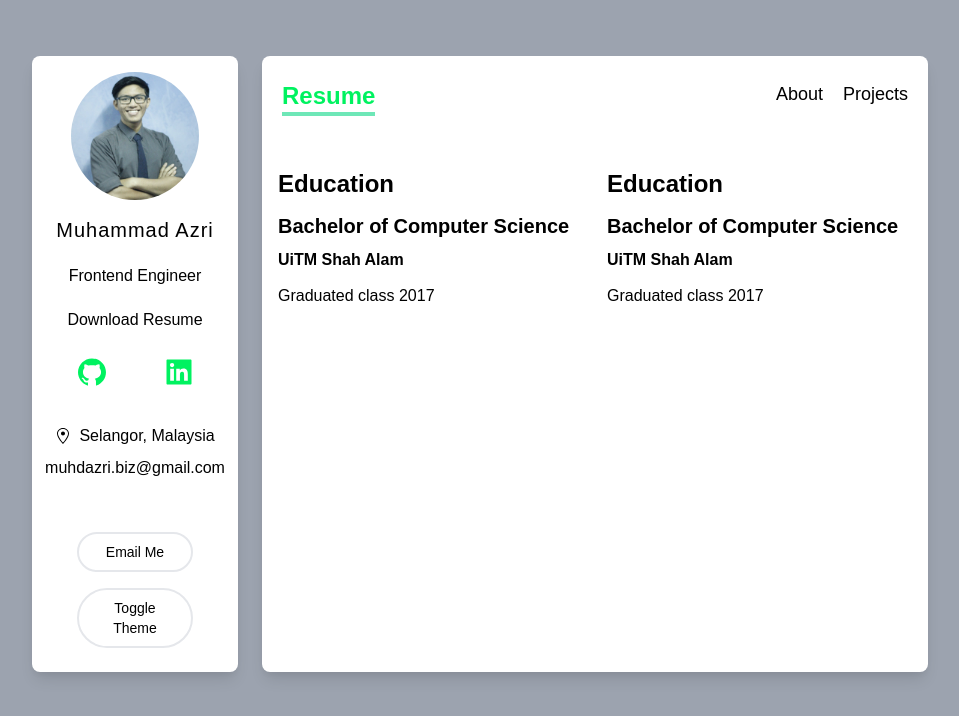
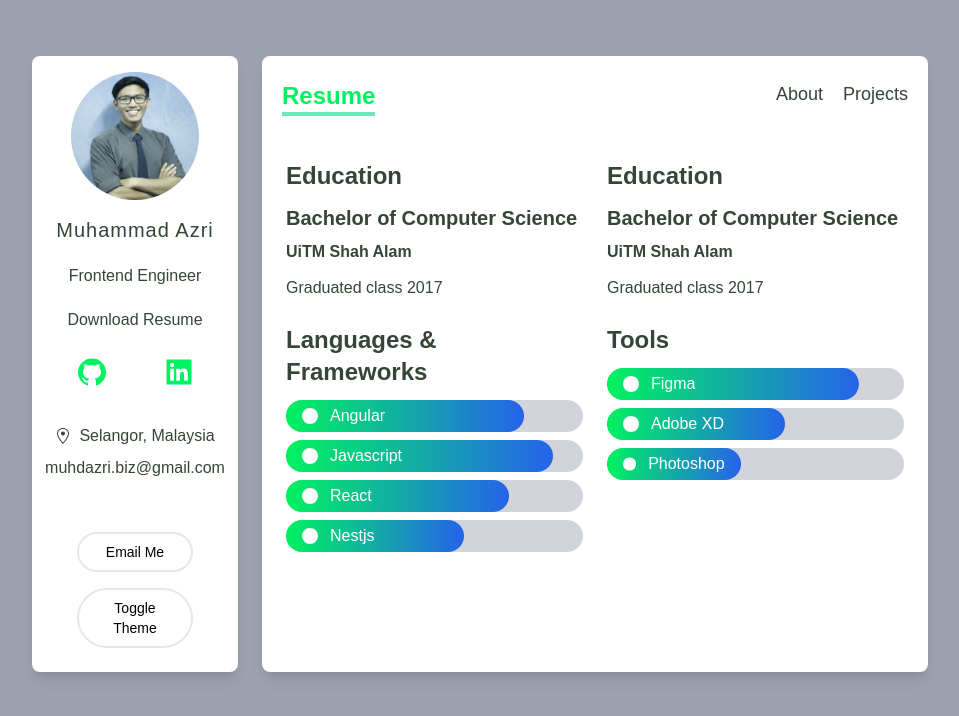
Before and after one commit to AzriZzz/azrizzz-dashboard.io, a Next.js app: page /resume in a window 1280 px wide. Shown: the top 716 px of the page, without its empty margins (160-1119 px from the left). Built offline with nearby package versions, Linux system fonts and the light colour scheme.

Commit message:
add the resume page

```diff
--- /dev/null
+++ b/components/Bar.tsx
@@ -0,0 +1,19 @@
+import { FunctionComponent } from "react";
+import { ISkill } from "../type";
+
+const Bar: FunctionComponent<{ data: ISkill }> = ({
+  data: { Icon, name, level },
+}) => {
+  return (
+    <div className='my-2 text-white bg-gray-300 rounded-full'>
+      <div className="flex items-center px-4 py-1 rounded-full bg-gradient-to-r from-green to-blue-600"
+      style={{width: level}}>
+        <Icon className='mr-3' />
+        {name}
+      </div>
+
+    </div>
+  );
+};
+
+export default Bar;
--- a/data.ts
+++ b/data.ts
@@ -35,27 +35,22 @@
   {
     Icon: BsCircleFill,
     name: "Angular",
-    level: "80",
+    level: "80%",
   },
   {
     Icon: BsCircleFill,
     name: "Javascript",
-    level: "80",
+    level: "90%",
   },
   {
     Icon: BsCircleFill,
     name: "React",
-    level: "70",
-  },
-  {
-    Icon: BsCircleFill,
-    name: "React",
-    level: "80",
+    level: "75%",
   },
   {
     Icon: BsCircleFill,
     name: "Nestjs",
-    level: "80",
+    level: "60%",
   },
 ]
 
@@ -63,15 +58,15 @@
   {
     Icon: BsCircleFill,
     name: "Figma",
-    level: "85",
+    level: "85%",
   },{
     Icon: BsCircleFill,
     name: "Adobe XD",
-    level: "60",
+    level: "60%",
   },
   {
     Icon: BsCircleFill,
     name: "Photoshop",
-    level: "45",
+    level: "45%",
   },
 ]
--- a/pages/resume.tsx
+++ b/pages/resume.tsx
@@ -1,21 +1,47 @@
+import Bar from "../components/Bar";
+import { languages, tools } from "../data";
+
 function resume() {
   return (
-    <div className="p-4">
+    <div className="px-6 py-2">
       <div className="grid gap-6 md:grid-cols-2">
         <div>
-          <h5 className='my-3 text-2xl font-bold'>Education</h5>
-          <div >
-            <h6 className='my-2 text-xl font-bold'>Bachelor of Computer Science</h6>
-            <p className='font-semibold'>UiTM Shah Alam</p>
-            <p className='my-3'>Graduated class 2017</p>
+          <h5 className="my-3 text-2xl font-bold">Education</h5>
+          <div>
+            <h6 className="my-2 text-xl font-bold">
+              Bachelor of Computer Science
+            </h6>
+            <p className="font-semibold">UiTM Shah Alam</p>
+            <p className="my-3">Graduated class 2017</p>
           </div>
         </div>
         <div>
-          <h5 className='my-3 text-2xl font-bold'>Education</h5>
-          <div >
-            <h6 className='my-2 text-xl font-bold'>Bachelor of Computer Science</h6>
-            <p className='font-semibold'>UiTM Shah Alam</p>
-            <p className='my-3'>Graduated class 2017</p>
+          <h5 className="my-3 text-2xl font-bold">Education</h5>
+          <div>
+            <h6 className="my-2 text-xl font-bold">
+              Bachelor of Computer Science
+            </h6>
+            <p className="font-semibold">UiTM Shah Alam</p>
+            <p className="my-3">Graduated class 2017</p>
+          </div>
+        </div>
+      </div>
+
+      <div className="grid gap-6 md:grid-cols-2">
+        <div>
+          <h5 className="my-3 text-2xl font-bold">Languages & Frameworks</h5>
+          <div className="my-2">
+            {languages?.map((language) => (
+              <Bar data={language} key={language.name} />
+            ))}
+          </div>
+        </div>
+        <div>
+          <h5 className="my-3 text-2xl font-bold">Tools</h5>
+          <div className="my-2">
+            {tools?.map((tool) => (
+              <Bar data={tool} key={tool.name} />
+            ))}
           </div>
         </div>
       </div>
--- a/styles/globals.css
+++ b/styles/globals.css
@@ -8,4 +8,5 @@
 body {
   background-color: black;
   font-family: sans-serif;
+  color: #354538
 }
```
